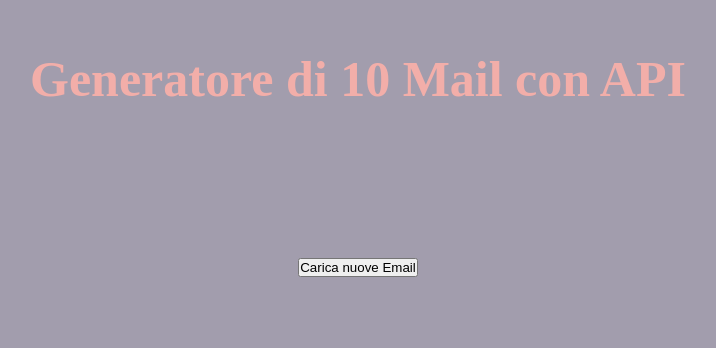
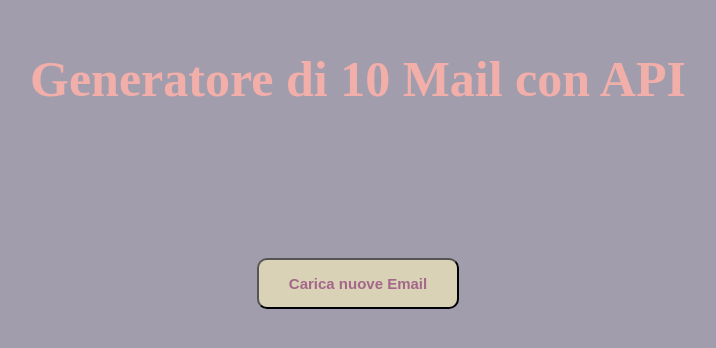
Before and after one commit to LindaTancini/js-email-list, a plain HTML site: page index.html in a window 1280 px wide. Shown: the whole page, without its empty margins (282-998 px from the left). Drawn offline with nearby package versions, Linux system fonts and the light colour scheme.

Commit message:
style: added button style

```diff
--- a/style.css
+++ b/style.css
@@ -45,3 +45,17 @@ h3 {
   font-size: 22px;
   font-weight: bold;
 }
+
+/* BUTTON */
+
+#load-emails {
+  background-color: #d9d2b6;
+  color: #a46789;
+  font-weight: bold;
+  padding: 15px 30px;
+  text-align: center;
+  text-decoration: none;
+  font-size: 15px;
+  border-radius: 10px;
+  cursor: pointer;
+}
```
